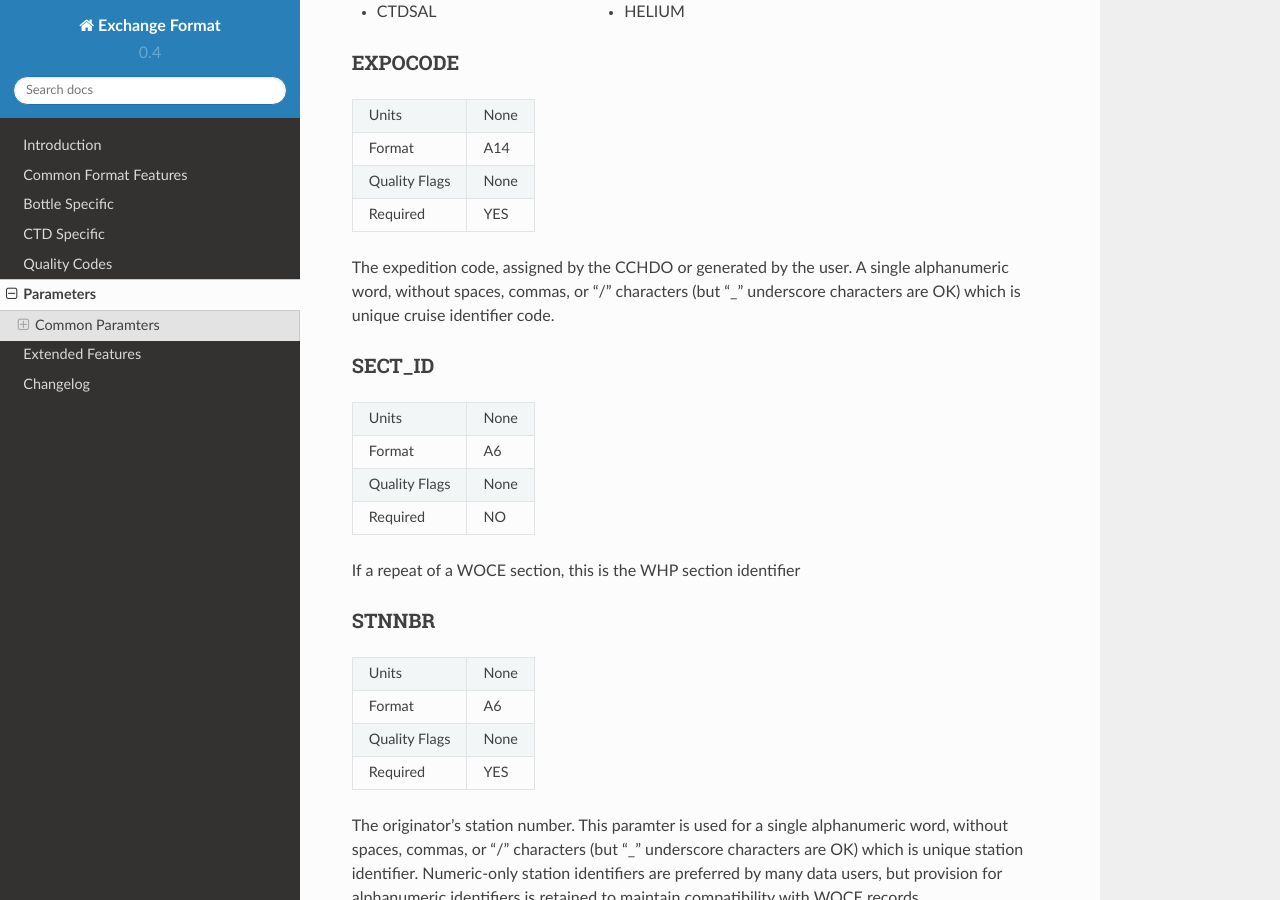
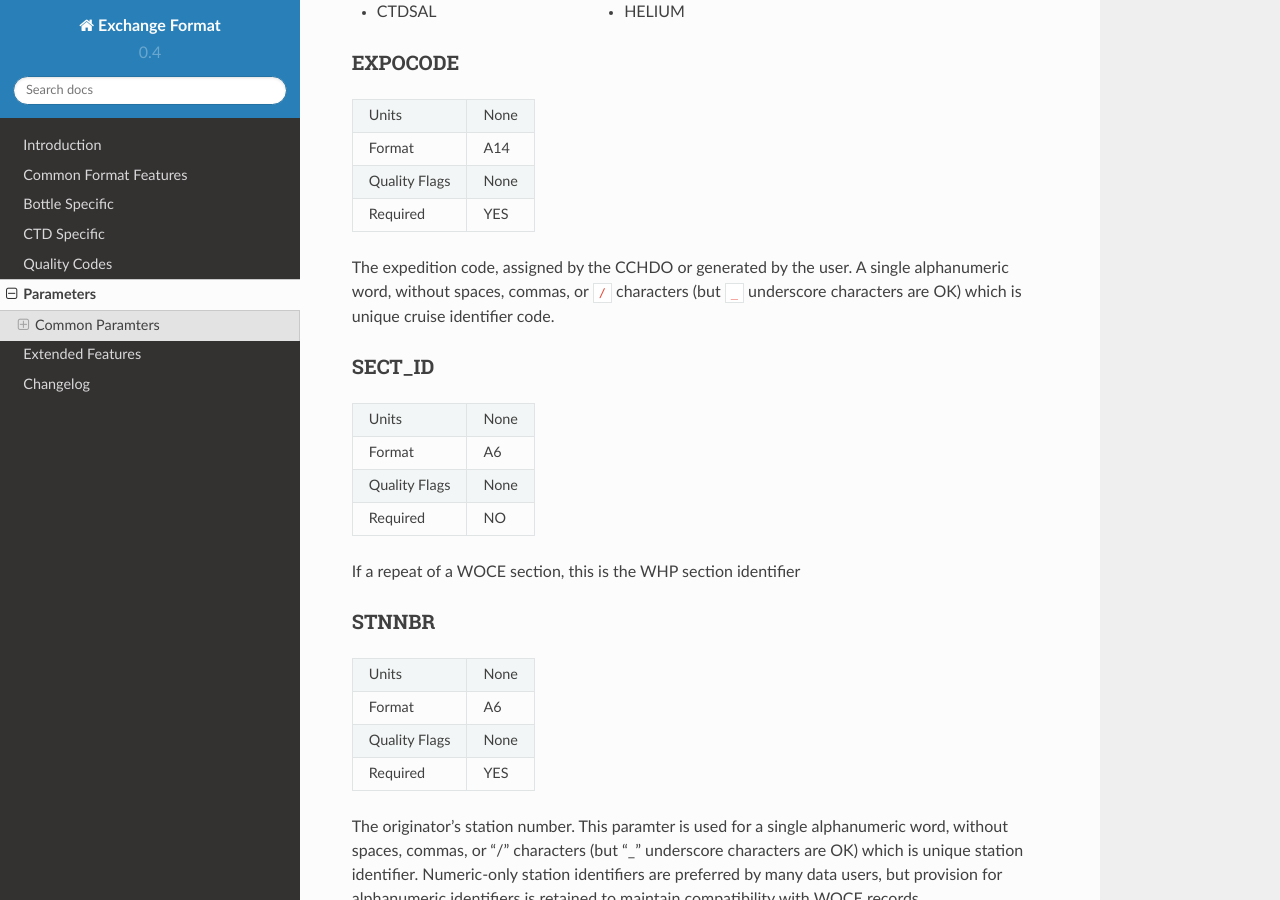
Before and after one commit to cchdo/exchange, a Sphinx documentation site: the page built from docs/parameters.rst, in a window 1280 px wide and 900 px high, scrolled down 529 px. Built offline with Sphinx 7.4.7 and the Read the Docs theme 2.0.0, drawn with Linux system fonts in a browser that asks for light colours.

Commit message:
adjust formatting of notes for EXPOCODE

```diff
--- a/docs/parameters.rst
+++ b/docs/parameters.rst
@@ -60,7 +60,7 @@ Required        YES
 =============== =========
 
 The expedition code, assigned by the CCHDO or generated by the user.
-A single alphanumeric word, without spaces, commas, or "/" characters (but "_" underscore characters are OK) which is unique cruise identifier code.
+A single alphanumeric word, without spaces, commas, or ``/`` characters (but ``_`` underscore characters are OK) which is unique cruise identifier code.
 
 SECT_ID
 ^^^^^^^
```
